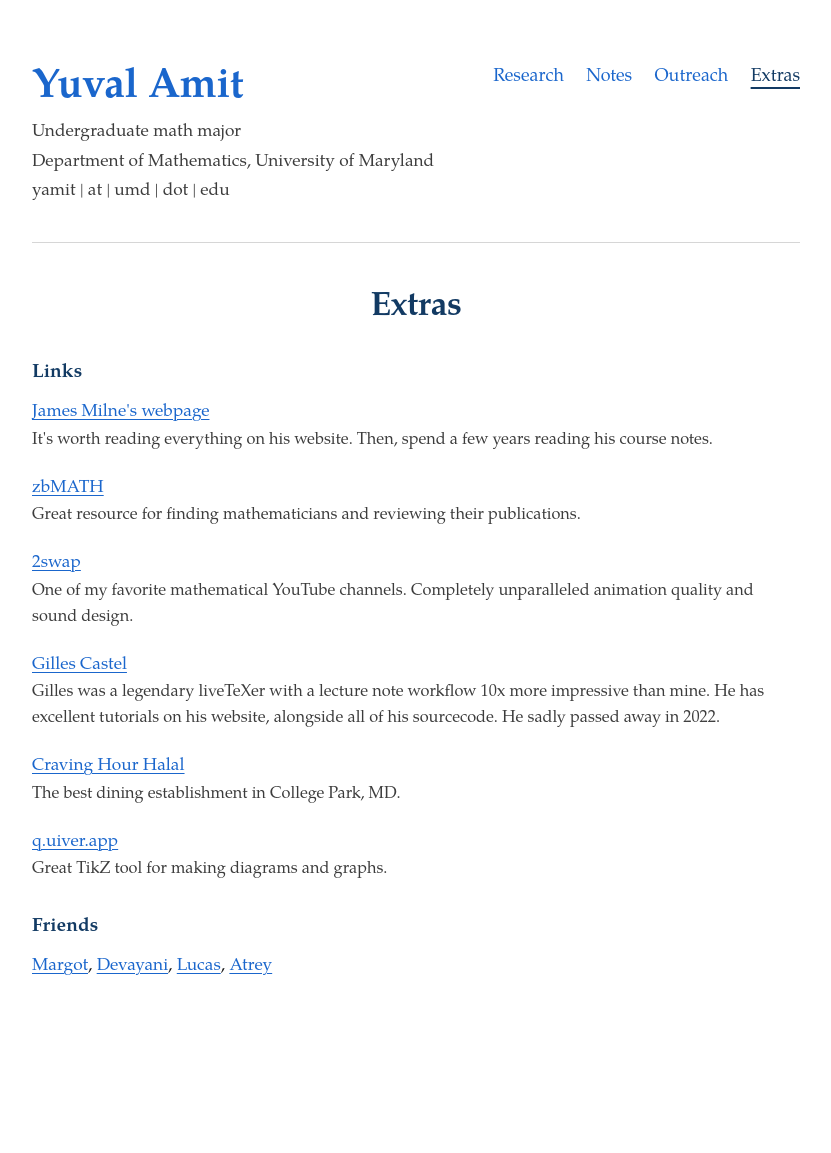
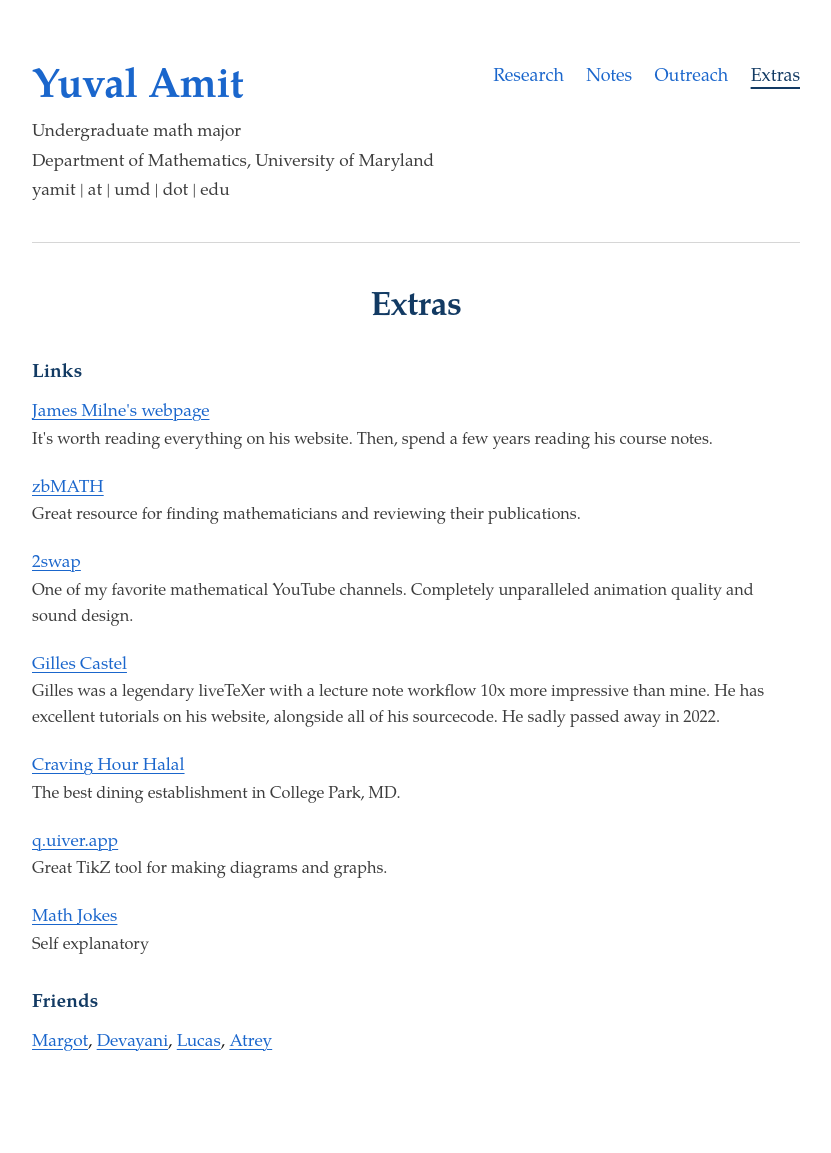
Before and after one commit to YuvalAmit2/yuvalamit2.github.io, a Jekyll site: the page built from extras/index.html, in a window 1280 px wide. Shown: the whole page, without its empty margins (224-1055 px from the left). Built offline with Jekyll 4.4.1, drawn with Linux system fonts in a browser that asks for light colours; before the commit the page ends 1078 px from its top, so only the background shows below that.

Commit message:
Add math jokes

```diff
--- a/extras/index.html
+++ b/extras/index.html
@@ -29,6 +29,10 @@ description: Links and extras from Yuval Amit
         <a href="https://q.uiver.app/" target="_blank" rel="noopener">q.uiver.app</a>
         <span class="desc">Great TikZ tool for making diagrams and graphs.</span>
       </li>
+      <li>
+        <a href="https://people.math.wisc.edu/~rwilson/miscellany/MathJokes.htm" target="_blank" rel="noopener">Math Jokes</a>
+        <span class="desc">Self explanatory</span>
+      </li>
     </ul>
 
     <h3>Friends</h3>
```
